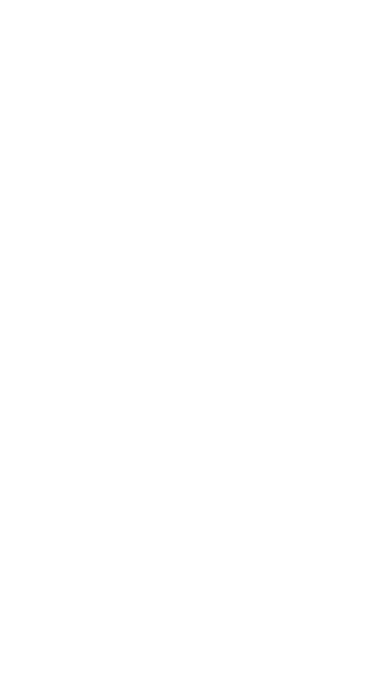
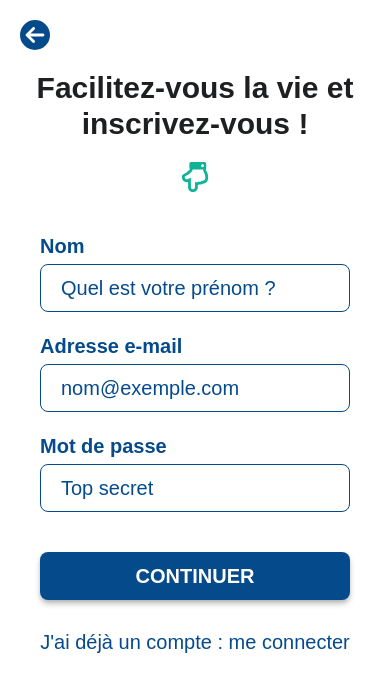
Before and after one commit to SihemN/P3-HOPHOPHOP, a React (Vite) app in the folder frontend/: page /login in a window 390 px wide. Shown: the top 692 px of the page. Built offline with nearby package versions, Linux system fonts and the light colour scheme; a web font is replaced by a local one.

Commit message:
page log in - css version mobile

```diff
--- /dev/null
+++ b/frontend/src/components/LogIn_page/SignupForm.jsx
@@ -0,0 +1,40 @@
+export default function SignupForm() {
+  return (
+    <form className="flex flex-col text-blue-default text-xl mx-5 ">
+      <label htmlFor="name" className="font-bold">
+        Nom
+      </label>
+      <input
+        id="name"
+        type="text"
+        placeholder="Quel est votre prénom ?"
+        className="border border-solid border-blue-default h-12 mt-1 py-2 px-5 rounded-lg placeholder:text-blue-default"
+      />
+      <label htmlFor="email" className="font-bold mt-5">
+        Adresse e-mail
+      </label>
+      <input
+        id="email"
+        type="text"
+        placeholder="nom@exemple.com"
+        className="border border-solid border-blue-default h-12 mt-1 py-2 px-5 rounded-lg placeholder:text-blue-default"
+      />
+      <label htmlFor="password" className="font-bold mt-5">
+        Mot de passe
+      </label>
+      <input
+        id="password"
+        type="password"
+        placeholder="Top secret"
+        className="border border-solid border-blue-default h-12 mt-1 py-2 px-5 rounded-lg placeholder:text-blue-default"
+      />
+      <button
+        type="submit"
+        className="bg-blue-default h-12 mt-10 mb-7 py-2 px-5 rounded-lg text-cream font-semibold shadow-md shadow-dark-shadow"
+      >
+        CONTINUER
+      </button>
+      <p className="text-center">J'ai déjà un compte : me connecter</p>
+    </form>
+  );
+}
--- a/frontend/src/pages/Login.jsx
+++ b/frontend/src/pages/Login.jsx
@@ -1,14 +1,30 @@
-import React from "react";
+import { FaCircleArrowLeft } from "react-icons/fa6";
+import { FaRegHandPointDown } from "react-icons/fa";
+import SignupForm from "../components/LogIn_page/SignupForm";
 
 export default function Login() {
   return (
-    <div className="md:bg-red-lighter h-screen">
+    <div className="md:bg-red-lighter h-screen font-Neue-Kabel text-dark-default">
+      {/* version PC */}
       <div className="bg-green-lighter h-screen w-custom rounded-r-2xl shadow-lg shadow-dark-default md:block hidden">
         <div className="bg-orange-lighter h-screen w-custom rounded-r-2xl  shadow-lg shadow-dark-default">
           <div className="bg-blue-default h-screen w-custom rounded-r-2xl shadow-lg shadow-dark-default">
-            --- ici composant Log In ou Sign Up
+            {/* <SignupForm /> */}
           </div>
         </div>
+      </div>
+
+      {/* version Mobile */}
+      <div className="sm:hidden p-5">
+        {" "}
+        <FaCircleArrowLeft className="text-blue-default text-3xl" />
+        <div className="flex flex-col items-center my-5">
+          <h1 className=" text-3xl font-bold text-center">
+            Facilitez-vous la vie et inscrivez-vous !
+          </h1>
+          <FaRegHandPointDown className="m-5 text-3xl text-green-default" />
+        </div>
+        <SignupForm />
       </div>
     </div>
   );
--- a/frontend/tailwind.config.js
+++ b/frontend/tailwind.config.js
@@ -37,6 +37,7 @@
 
       dark: {
         default: "#1D1F21",
+        shadow: "#B4B4B4",
       },
       cream: "#FFFDFA",
       white: "#FFFFFF",
```
